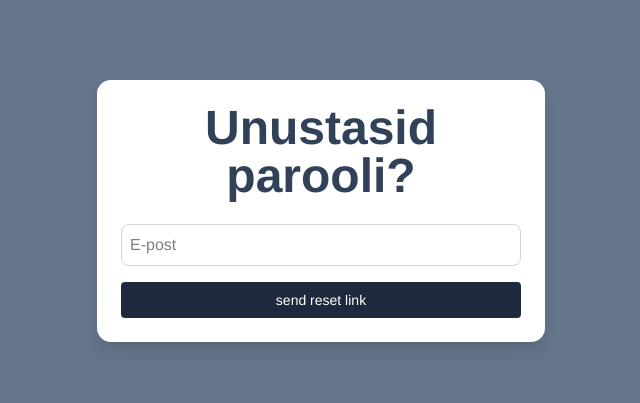
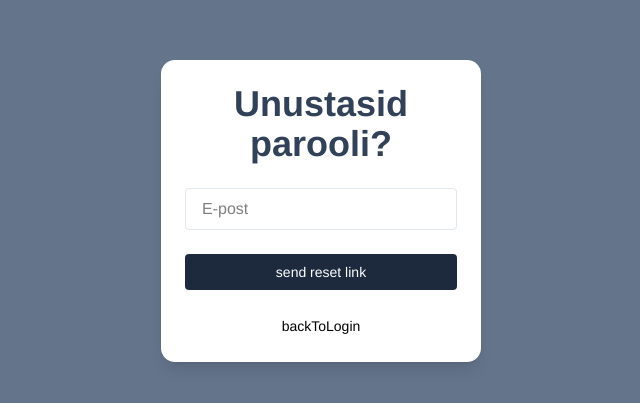
Before and after one commit to nvassiljev-tlu/idender-frontend, a Next.js app: page /1/forgot-password in a window 1280 px wide. Shown: the part 189-592 px from the top of the page, without its empty margins (319-959 px from the left). Built offline with nearby package versions, Linux system fonts and the light colour scheme; a web font is replaced by a local one.

Commit message:
Add files via upload

```diff
--- a/app/[lang]/forgot-password/page.tsx
+++ b/app/[lang]/forgot-password/page.tsx
@@ -18,6 +18,7 @@ export default function ForgotPasswordPage() {
   const [error, setError] = useState<string | null>(null);
   const [email, setEmail] = useState('');
   const [loading, setLoading] = useState(false);
+  const [navigating, setNavigating] = useState(false);
 
   useEffect(() => {
     const changeLang = async () => {
@@ -48,14 +49,12 @@ export default function ForgotPasswordPage() {
       }
 
       const data = await res.json();
-      console.log('Server response:', data);
-
-      // Попробуем найти код в нескольких полях
-      const code = data.payload.code ;
+      const code = data.payload.code;
       if (!code) {
         throw new Error('Reset code not received from server');
       }
 
+      setNavigating(true);
       router.push(`/${lang}/reset-password?email=${encodeURIComponent(email)}&code=${encodeURIComponent(code)}&lang=${lang}`);
 
     } catch (err) {
@@ -68,40 +67,59 @@ export default function ForgotPasswordPage() {
   if (!ready) {
     return (
       <div className="min-h-screen flex items-center justify-center">
-        <Loader2 className="h-8 w-8 animate-spin text-white" />
+        <Loader2 className="h-8 w-8 animate-spin" />
       </div>
     );
   }
 
   return (
     <div className="min-h-screen flex items-center justify-center px-4">
-      <div className="bg-white backdrop-blur-sm p-6 rounded-xl shadow-lg max-w-md w-full">
-        <h1 className="text-4xl sm:text-6xl md:text-5xl font-bold text-slate-700 text-center mb-6">
+      {(loading || navigating) && (
+        <div className="fixed inset-0 bg-slate-500 bg-opacity-80 flex items-center justify-center z-50">
+          <Loader2 className="h-8 w-8 animate-spin text-white" />
+        </div>
+      )}
+
+      <div className="bg-white backdrop-blur-sm p-6 rounded-xl shadow-lg max-w-sm w-full sm:w-80">
+        <h1 className="text-3xl sm:text-4xl md:text-4xl font-bold text-slate-700 text-center mb-6">
           {t('forgotPassword')}
         </h1>
 
-        <form onSubmit={handleSubmit} className="space-y-4">
+        <form onSubmit={handleSubmit} className="space-y-6">
           <input
             type="email"
             value={email}
             onChange={(e) => setEmail(e.target.value)}
             placeholder={t('email')}
-            className="w-full p-2 border border-gray-300 rounded-md text-black bg-white"
+            className="h-auto w-full px-4 py-2 border rounded focus:outline-none focus:ring-2 focus:ring-slate-700 text-black bg-white"
             required
-            disabled={loading}
+            disabled={loading || navigating}
           />
 
           <Button
             type="submit"
-            disabled={loading}
+            disabled={loading || navigating}
             className="w-full bg-slate-800 text-white py-2 px-4 rounded hover:bg-slate-500 transition duration-200 flex items-center justify-center"
           >
-            {loading && <Loader2 className="h-5 w-5 animate-spin mr-2" />}
+            {(loading || navigating) && <Loader2 className="h-5 w-5 animate-spin mr-2" />}
             {loading ? t('sending') : t('send reset link')}
           </Button>
         </form>
 
-        {error && <p className="text-red-500 mt-2 text-sm">{error}</p>}
+        {error && <p className="text-red-500 mt-4 text-sm">{error}</p>}
+
+        <div className="mt-6 text-center">
+          <button
+            type="button"
+            onClick={() => {
+              setNavigating(true);
+              router.push(`/${lang}/login`);
+            }}
+            className="text-black hover:underline hover:text-black/70 text-sm font-medium transition"
+          >
+            {t('backToLogin')}
+          </button>
+        </div>
       </div>
     </div>
   );
--- a/app/[lang]/reset-password/page.tsx
+++ b/app/[lang]/reset-password/page.tsx
@@ -83,7 +83,7 @@ export default function ResetPasswordPage() {
     return (
       <div className="min-h-screen flex items-center justify-center px-4">
         <div className="bg-white backdrop-blur-sm p-6 rounded-xl shadow-lg max-w-md w-full text-center">
-          <h1 className="text-2xl font-bold text-green-600 mb-4">
+          <h1 className="text-4xl sm:text-6xl md:text-5xl font-bold text-green-600 mb-4">
             {t('passwordResetSuccess')}
           </h1>
           <p>{t('redirectingToLogin')}</p>
@@ -95,17 +95,17 @@ export default function ResetPasswordPage() {
   return (
     <div className="min-h-screen flex items-center justify-center px-4">
       <div className="bg-white backdrop-blur-sm p-6 rounded-xl shadow-lg max-w-md w-full">
-        <h1 className="text-3xl font-bold text-slate-700 text-center mb-6">
+        <h1 className="text-4xl sm:text-6xl md:text-5xl font-bold text-slate-700 text-center mb-6">
           {t('resetPassword')}
         </h1>
 
-        <form onSubmit={handleSubmit} className="space-y-4">
+        <form onSubmit={handleSubmit} className="space-y-6">
           <Input
             type="password"
             value={newPassword}
             onChange={(e) => setNewPassword(e.target.value)}
             placeholder={t('newPassword')}
-            className="w-full p-2 border border-gray-300 rounded-md text-black bg-white"
+            className="h-auto w-full px-4 py-2 border rounded focus:outline-none focus:ring-2 focus:ring-slate-700"
             required
             disabled={loading}
           />
@@ -115,7 +115,7 @@ export default function ResetPasswordPage() {
             value={confirmPassword}
             onChange={(e) => setConfirmPassword(e.target.value)}
             placeholder={t('confirmPassword')}
-            className="w-full p-2 border border-gray-300 rounded-md text-black bg-white"
+            className="h-auto w-full px-4 py-2 border rounded focus:outline-none focus:ring-2 focus:ring-slate-700"
             required
             disabled={loading}
           />
@@ -123,14 +123,24 @@ export default function ResetPasswordPage() {
           <Button
             type="submit"
             disabled={loading}
-            className="w-full"
+            className="w-full bg-slate-800 text-white py-2 px-4 rounded hover:bg-slate-500 transition duration-200 flex items-center justify-center"
           >
-            {loading && <Loader2 className="h-4 w-4 animate-spin mr-2" />}
+            {loading && <Loader2 className="h-5 w-5 animate-spin mr-2" />}
             {t('resetPasswordButton')}
           </Button>
         </form>
 
-        {error && <p className="text-red-500 mt-2 text-sm">{error}</p>}
+        {error && <p className="text-red-500 mt-4 text-sm">{error}</p>}
+
+        <div className="mt-6 text-center">
+          <button
+            type="button"
+            onClick={() => router.push(`/${lang}/login`)}
+            className="text-black hover:underline hover:text-black/70 text-sm font-medium transition"
+          >
+            {t('backToLogin')}
+          </button>
+        </div>
       </div>
     </div>
   );
```
